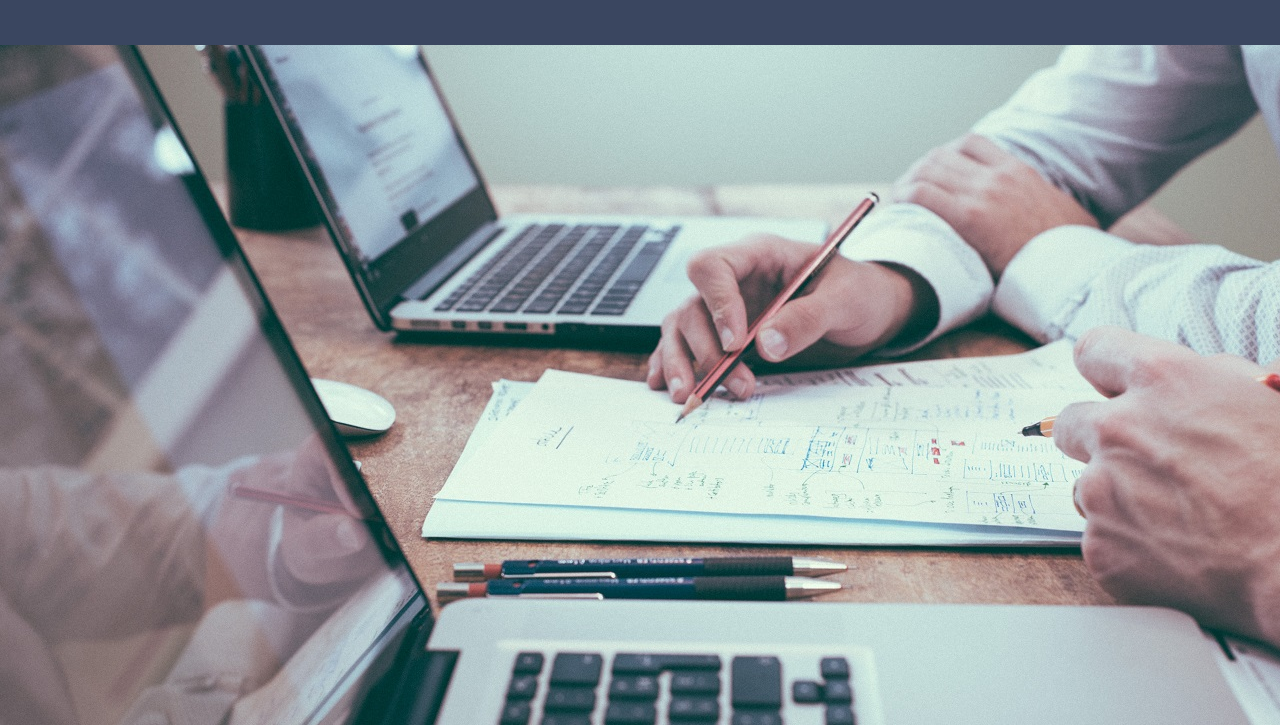
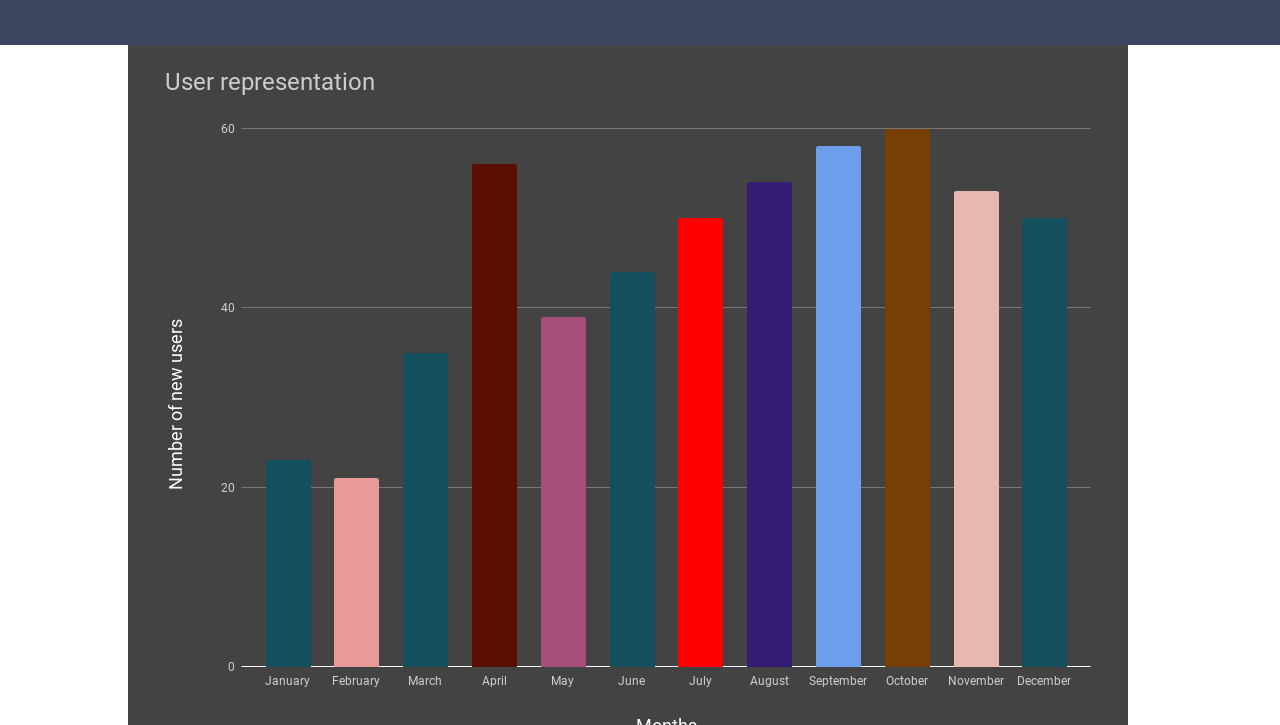
Before and after one commit to manzif/Banka, a website: page UI/html/admin.html in a window 1280 px wide. Shown: the part 75-800 px from the top of the page. Drawn offline with Linux system fonts and the light colour scheme.

Commit message:
add graphs for admin

```diff
--- a/UI/css/index.css
+++ b/UI/css/index.css
@@ -161,6 +161,12 @@ header nav ul li a:hover{
 	background-image: url('../image/banka4.jpg');
 	padding-top: 10%;
 	padding-bottom: 5%;
+}
+.userrepresent{
+	width: 80%;
+    margin: auto;
+	overflow: hidden;
+	margin-top: 105px;
 }
 /*/////////////////////////*/
 /*Signup */
--- a/UI/html/admin.html
+++ b/UI/html/admin.html
@@ -25,9 +25,11 @@
 			</div>
 		</header>
 
-    <div class="container container-img1">
-
-	  </div>
+    <div class="container">
+		<div class="userrepresent">
+			<img src="../image/User representation (1).png">
+		</div>
+	</div>
 
 	<script type="text/javascript">
 			document.getElementsByClassName('menu-toggle')[0].onclick = function () {
```
Also changed, not shown: UI/html/adminlogin.html (+1 -1 lines), UI/html/cashierlogin.html (+1 -1 lines), UI/html/userlogin.html (+1 -1 lines), UI/image/User representation (1).png (added), UI/image/fly.jpg (deleted).
